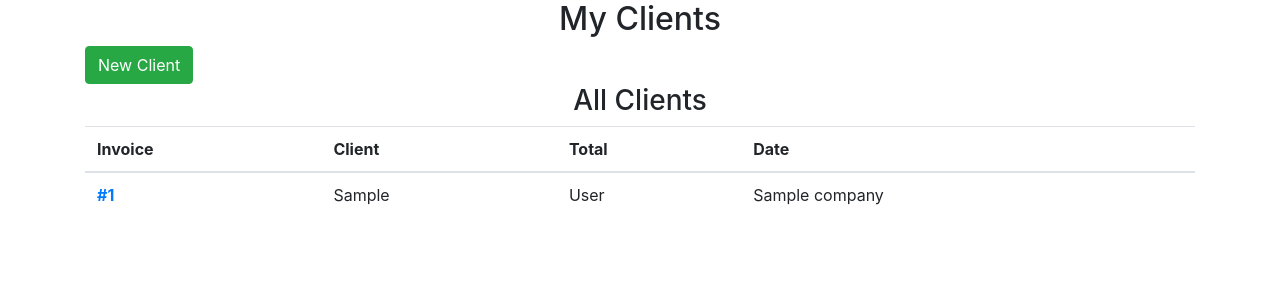
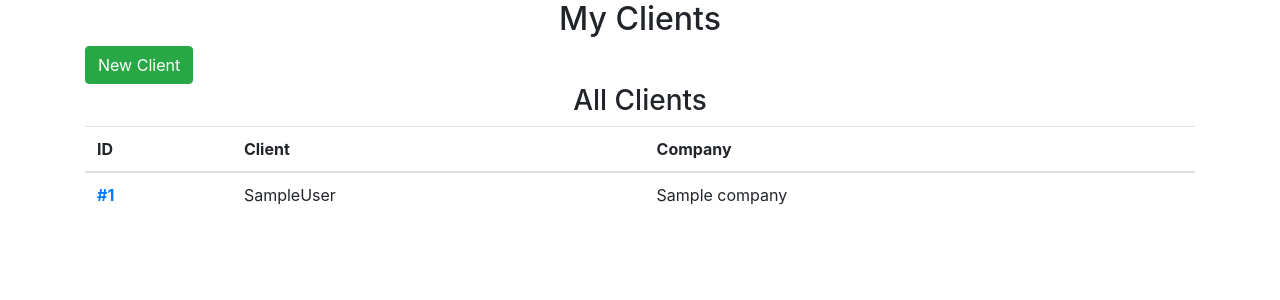
Before and after one commit to terrameijar/divio-django-invoice, a Django app: template templates/clients.html in a window 1280 px wide. Shown: the part 70-370 px from the top of the page. Run offline with Django 3.2, Linux system fonts and the light colour scheme; the template is opened without the code that fills it: most values are stand-ins (such as "Sample title", 1, 10 or a date in 2020); some libraries are stand-ins or nearby versions.

Commit message:
Clean up client and invoice templates

```diff
--- a/templates/clients.html
+++ b/templates/clients.html
@@ -14,10 +14,10 @@
                 <table class="table table-hover">
                     <thead>
                         <tr>
-                            <th scope="col">Invoice</th>
+                            <th scope="col">ID</th>
                             <th scope="col">Client</th>
-                            <th scope="col">Total</th>
-                            <th scope="col">Date</th>
+                            {% comment %} <th scope="col"></th> {% endcomment %}
+                            <th scope="col">Company</th>
                         </tr>
                     </thead>
                     <tbody>
@@ -25,8 +25,7 @@
 
                                 <tr class="table-row table-row-clickable" data-href="{% url 'client-detail' client.pk %}">
                                     <th scope="row"><a href="{% url 'client-detail' client.pk %}" class="stretched-link">#{{ forloop.counter }}</a></th>
-                                    <td>{{ client.first_name }}</td>
-                                    <td>{{ client.last_name }}</td>
+                                    <td>{{ client.first_name }}{{ client.last_name }}</td>
                                     <td> {{ client.company }} </td>
                                 </tr>
                         {% endfor %}
--- a/templates/dashboard.html
+++ b/templates/dashboard.html
@@ -7,7 +7,7 @@
 
     <h3 class="text-center"> Recent Invoices</h3>
 
-    <a href="new-invoice" class="btn btn-success">New Invoice</a>
+    <a href="{% url "new-invoice" %}" class="btn btn-success">New Invoice</a>
     {% if object_list %}
         {% for object in objects %}
             {{ object }}
```
